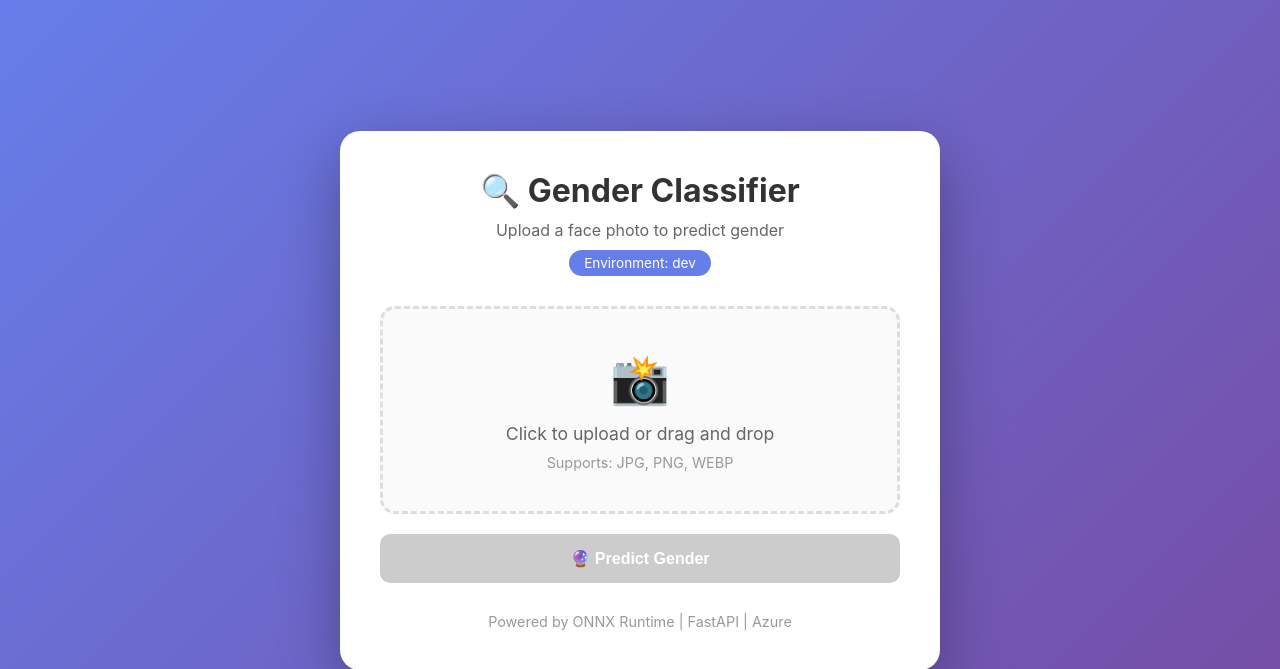
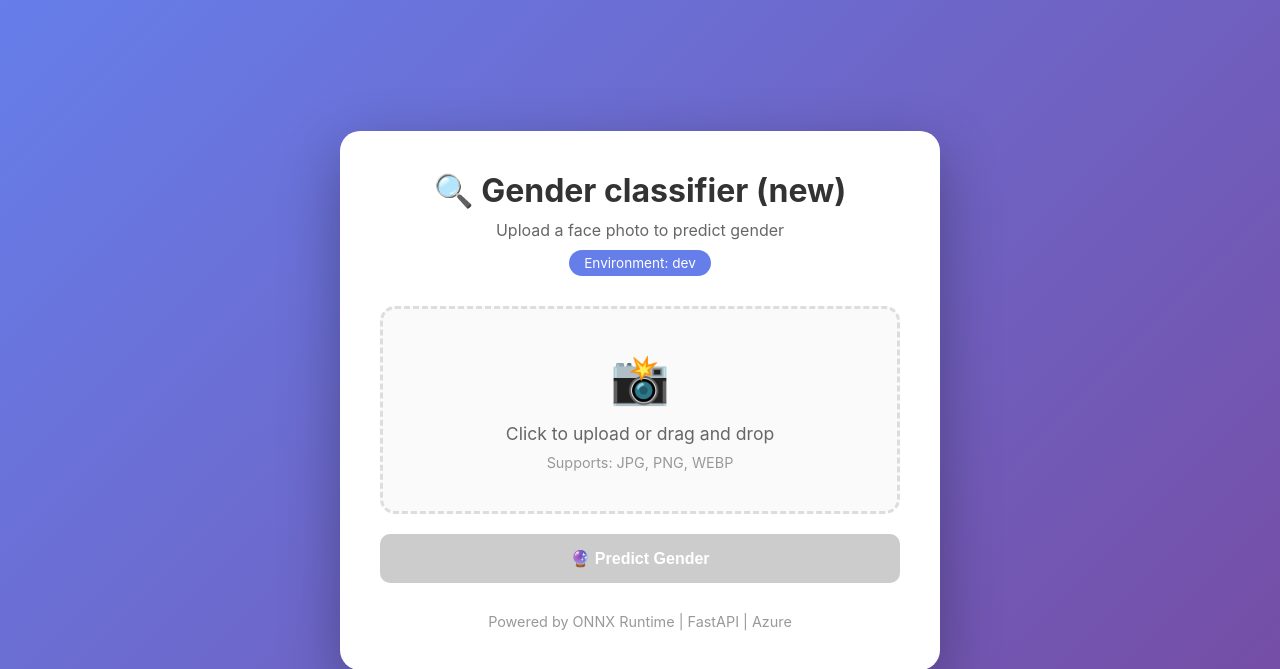
Before and after one commit to edgo1688/gender-classifier-mlops-U2, a FastAPI app: page / in a window 1280 px wide. Shown: the top 669 px of the page. Run offline with FastAPI, Linux system fonts and the light colour scheme; parts of the project's set-up code (start-up, migrations or seed data) failed here and were passed over.

Commit message:
Update index.html (harcoded title)

```diff
--- a/src/templates/index.html
+++ b/src/templates/index.html
@@ -251,7 +251,7 @@
 <body>
     <div class="container">
         <div class="header">
-            <h1>🔍 {{ title }}</h1>
+            <h1>🔍 Gender classifier (new)</h1>
             <p class="subtitle">Upload a face photo to predict gender</p>
             <span class="env-badge">Environment: {{ environment }}</span>
         </div>
```
